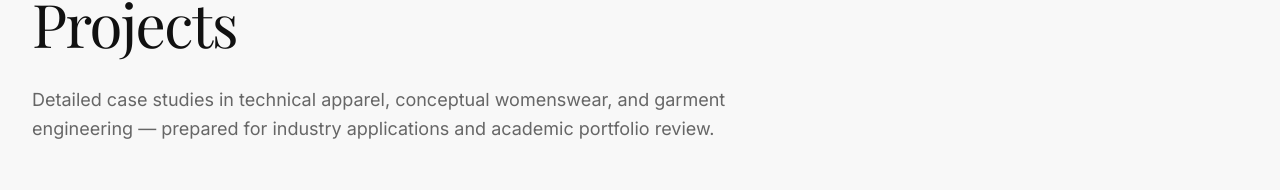
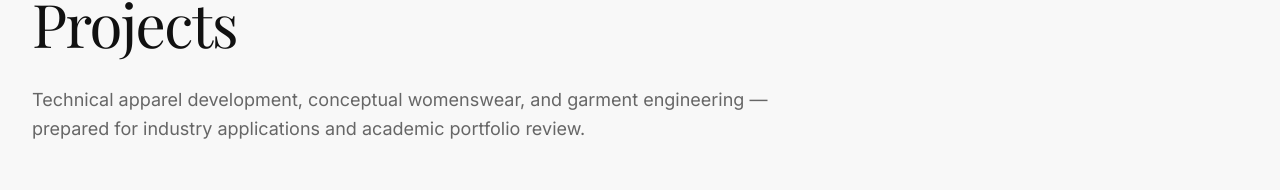
Before and after one commit to tainguyenwork/thaitainguyen_portfolio, a Next.js app: page /projects in a window 1280 px wide. Shown: the part 255-445 px from the top of the page. Built offline with nearby package versions, Linux system fonts and the light colour scheme; no server answers; a web font is replaced by a local one.

Commit message:
Remove Case Studies from projects page description

```diff
--- a/src/app/projects/page.tsx
+++ b/src/app/projects/page.tsx
@@ -23,7 +23,7 @@ export default function ProjectsPage() {
             <SectionHeading
               label="Portfolio"
               title="Projects"
-              description="Detailed case studies in technical apparel, conceptual womenswear, and garment engineering — prepared for industry applications and academic portfolio review."
+              description="Technical apparel development, conceptual womenswear, and garment engineering — prepared for industry applications and academic portfolio review."
             />
           </FadeUp>
           <FadeUp delay={0.15} className="mt-12">
```
